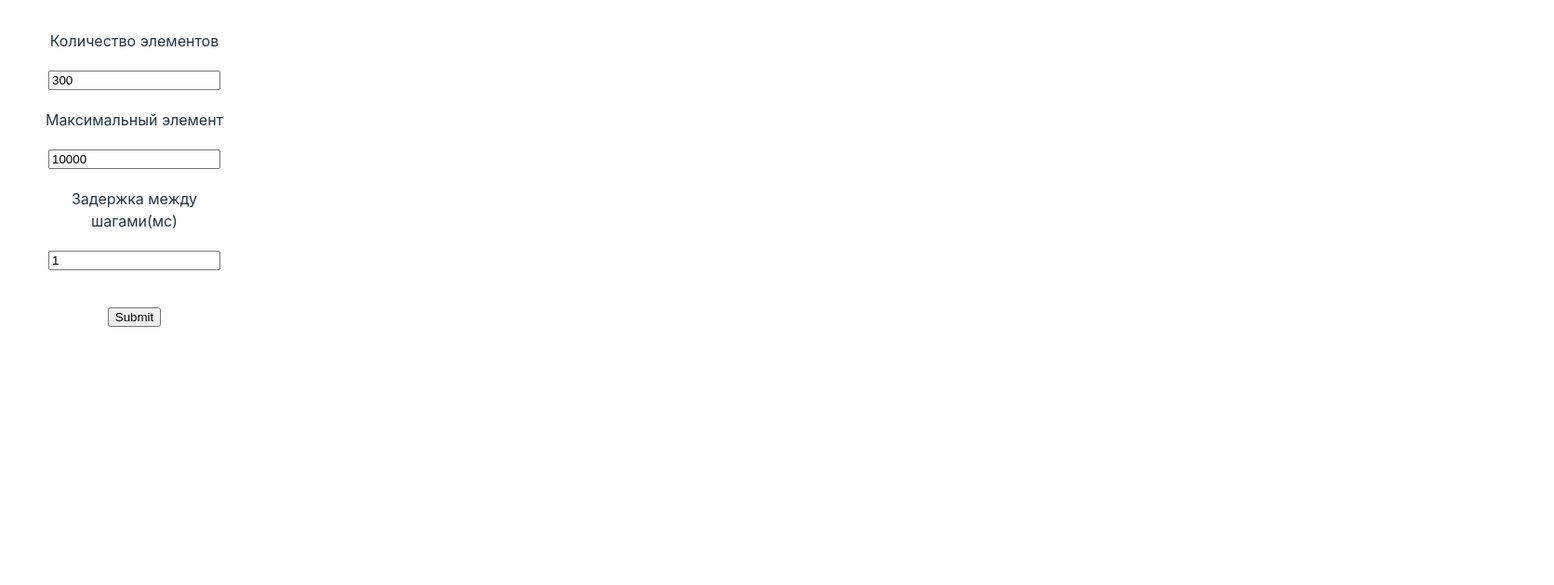
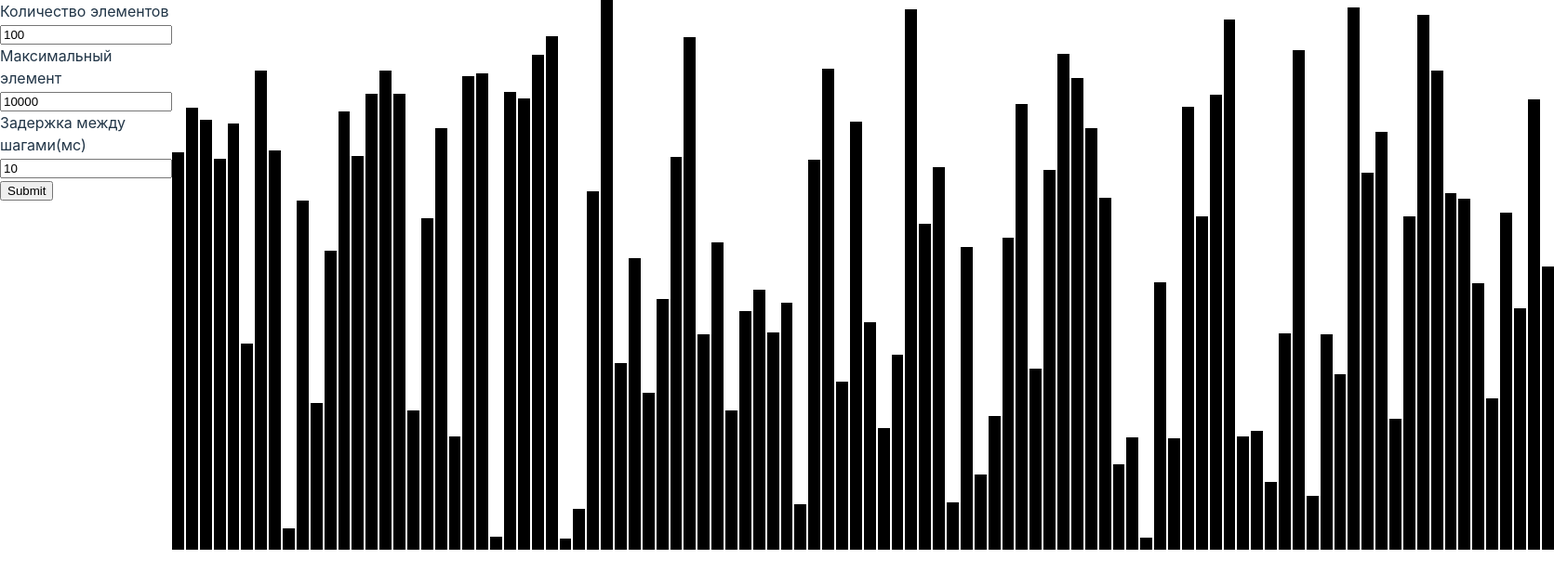
Before and after one commit to konstantinGirfanov/sortsVisual, a React (Vite) app in the folder reactproject1/: page / in a window 1280 px wide. Shown: the top 630 px of the page at 93% size, 1671 px wide, since content can reach past the window. Built offline with nearby package versions, Linux system fonts and the light colour scheme.

Commit message:
added components

```diff
--- a/reactproject1/src/App.css
+++ /dev/null
@@ -1,27 +0,0 @@
-#root {
-  max-width: 1280px;
-  margin: 0 auto;
-  padding: 2rem;
-  text-align: center;
-}
-
-.card {
-    display: flex;
-    align-items: end;
-    gap: 2px;
-    background-color: white;
-    min-width: 100%;
-}
-
-.root {
-    display: flex;
-    justify-content: space-between;
-}
-
-#controlPanel{
-    padding: 0 50px 0 0;
-}
-
-#controlPanel input {
-    margin: 20px;
-}
--- a/reactproject1/src/App.tsx
+++ /dev/null
@@ -1,59 +0,0 @@
-//import * as React from 'react';
-import React from 'react';
-import { createRoot } from 'react-dom/client'
-import './App.css'
-import BubbleSort from './sorts';
-
-
-function LoadNums() {
-    event!.preventDefault();
-    const components: React.ReactNode[] = [];
-    const maxElementHeight: number = 600;
-
-    let relativeMaxElementHeight: number = Number((document.getElementById("maxElement")?.value));
-    const elementsCount: number = Number(document.getElementById("elementsCount")?.value);
-    const bubble: BubbleSort = new BubbleSort(elementsCount, relativeMaxElementHeight);
-    relativeMaxElementHeight = bubble.maxNumber;
-
-    const containerWidth: number = Number(document.getElementById("elementsContainer")?.clientWidth);
-    //const delay: number = Number(document.getElementById("delayBetweenSteps")?.value);
-    for (let i: number = 0; i < elementsCount; i++) {
-        components[i] =
-            <span
-                id={i.toString()}
-                style={{
-                    backgroundColor: "black",
-                    height: `${(bubble.nums[i] / relativeMaxElementHeight * maxElementHeight).toString()}px`,
-                    width: `${containerWidth / elementsCount}px`
-                }
-                }>
-            </span>
-    }
-    createRoot(document.getElementById('elementsContainer')!).render(
-        components
-    )
-}
-
-function App() {
-    return (
-        <>
-            <div className="root">
-                <div id="controlPanel">
-                    <form>
-                        <label>Количество элементов</label>
-                        <input type="text" defaultValue="300" id="elementsCount"></input>
-                        <label>Максимальный элемент</label>
-                        <input type="text" defaultValue="10000" id="maxElement"></input>
-                        <label>Задержка между шагами(мс)</label>
-                        <input type="text" defaultValue="1" id="delayBetweenSteps"></input>
-                        <input type="submit" onClick={LoadNums}></input>
-                    </form>
-                </div>
-                <div className="card" id="elementsContainer">
-                </div>
-            </div>
-        </>
-    );
-}
-
-export default App
--- /dev/null
+++ b/reactproject1/src/Components/App.css
@@ -0,0 +1,24 @@
+body {
+    max-width: 100%;
+}
+
+.root {
+    display: flex;
+    justify-content: space-between;
+}
+
+#controlPanel{
+    padding: 0 50px 0 0;
+}
+
+#controlPanel input {
+    margin: 20px;
+}
+
+.elements-сontainer {
+    display: flex;
+    align-items: end;
+    gap: 2px;
+    background-color: white;
+    min-width: 100%;
+}
--- /dev/null
+++ b/reactproject1/src/Components/App.tsx
@@ -0,0 +1,48 @@
+//import * as React from 'react';
+import { useState } from 'react';
+import './App.css';
+import SortElements from './SortElements';
+
+
+function App() {
+
+    const [data] = useState({ count: 100, maxElement: 10000, delayMs: 10 });
+
+    return (
+        <>
+            <div className="root">
+                <div className='input-container'>
+                    <form>
+                        <label>Количество элементов</label>
+                        <input
+                            type="text"
+                            value={data.count}
+                            id="elementsCount"
+                            onChange={(e) => { data.count = parseInt(e.target.value) }}></input>
+                        <label>Максимальный элемент</label>
+                        <input
+                            type="text"
+                            value={data.maxElement}
+                            id="maxElement"
+                            onChange={(e) => { data.maxElement = parseInt(e.target.value) }}></input>
+                        <label>Задержка между шагами(мс)</label>
+                        <input
+                            type="text"
+                            value={data.delayMs}
+                            id="delayBetweenSteps"
+                            onChange={(e) => { data.delayMs = parseInt(e.target.value) }}></input>
+                        <input type="submit"></input>
+                    </form>
+                </div >
+
+                <SortElements
+                    count={data.count}
+                    maxElement={data.maxElement}
+                    delayMs={data.delayMs}>
+                </SortElements>
+            </div>
+        </>
+    );
+}
+
+export default App
--- /dev/null
+++ b/reactproject1/src/Components/SortElement.tsx
@@ -0,0 +1,27 @@
+import { useState } from "react";
+
+type ElementInfo = {
+    i: number;
+    value: number;
+    count: number;
+    relativeMaxElementHeight: number;
+    maxElementHeight: number;
+    containerWidth: number;
+}
+
+export default function SortElement(props: ElementInfo) {
+
+    const [element, setElementInfo] = useState({ info: props, color: 'black' });
+
+    return (
+        <span
+            id={element.info.i.toString()}
+            style={{
+                backgroundColor: element.color,
+                height: `${(element.info.value / element.info.relativeMaxElementHeight * element.info.maxElementHeight).toString()}px`,
+                width: `${element.info.containerWidth / element.info.count}px`
+            }
+            }>
+        </span>
+    );
+}
--- /dev/null
+++ b/reactproject1/src/Components/SortElements.tsx
@@ -0,0 +1,37 @@
+import SortElement from "./SortElement";
+
+type SortElementsProps = {
+    count: number;
+    maxElement: number;
+    delayMs: number;
+};
+
+export default function SortElements(props: SortElementsProps) {
+
+    const getRandomValue = (min: number, max: number) => {
+        return Math.floor(Math.random() * (Math.floor(max) - Math.ceil(min)) + Math.ceil(min))
+    }
+
+    const arr: { value: number, i: number }[] = [];
+    for (let i = 0; i < props.count; i++) {
+        arr.push({ value: getRandomValue(0, props.maxElement), i: i });
+    }
+
+
+    const width = 1300;
+    return (
+        <div className="elements-сontainer" style={{ width: `${width}px` }}>
+            {arr.map((e) => (
+                <SortElement
+                    key={e.i}
+                    i={e.i}
+                    value={e.value}
+                    count={props.count}
+                    relativeMaxElementHeight={props.maxElement}
+                    maxElementHeight={600}
+                    containerWidth={width}>
+                </SortElement>
+            ))}
+        </div>
+    );
+}
--- a/reactproject1/src/index.css
+++ b/reactproject1/src/index.css
@@ -26,6 +26,7 @@ body {
   margin: 0;
   display: flex;
   justify-content: space-around;
+  width: 100px;
 }
 
 h1 {
--- a/reactproject1/src/main.tsx
+++ b/reactproject1/src/main.tsx
@@ -1,7 +1,7 @@
-import React, { StrictMode } from 'react'
+import { StrictMode } from 'react'
 import { createRoot } from 'react-dom/client'
 import './index.css'
-import App from './App.tsx'
+import App from './Components/App'
 
 createRoot(document.getElementById('root')!).render(
     <StrictMode>
```
